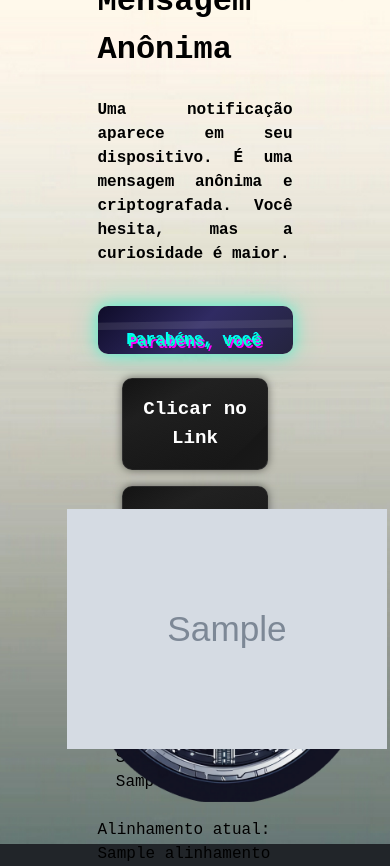
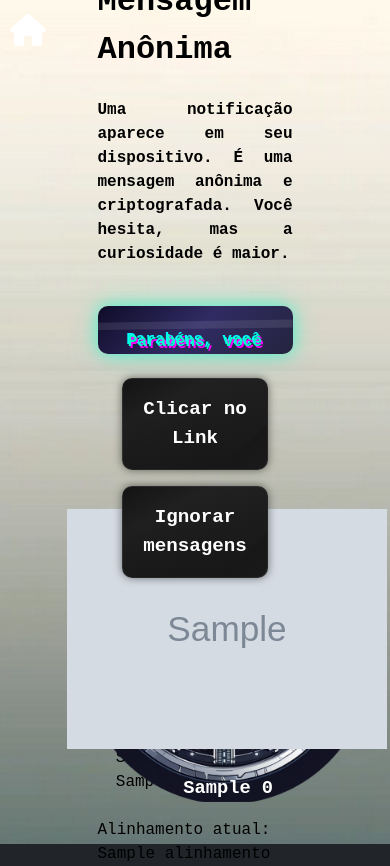
Before and after one commit to AlissoNNunes1/firewall_zero, a Django app: template game/templates/game/screen.html in a window 390 px wide. Run offline with Django 5.2, Linux system fonts and the light colour scheme; data comes from the database, SQL or seed files in the repository; both versions use the stored data as it was after the commit; tables that the repository leaves empty hold one stand-in row (values such as "Sample post"); the template is opened without the code that fills it: values that come from a table or form of the project are taken from there, most other values are stand-ins (such as "Sample title", 1, 10 or a date in 2020); grey boxes marked "Sample" are stand-in pictures; some web fonts are replaced.

Commit message:
feat(game): enhance character display with info overlay, add back-to-home icon, and improve layout responsiveness

```diff
--- a/game/static/screen.css
+++ b/game/static/screen.css
@@ -45,6 +45,7 @@
   gap: 1rem;
   width: 100%;
   animation: slideInBottomToTop 2s forwards;
+  z-index: 4;
 }
 
 .screen_answer_item {
@@ -105,6 +106,16 @@
   bottom: 5%;
   right: 5%;
 }
+.character_info{
+  position: fixed;
+  bottom: 5%;
+  left: 5%;
+  z-index: 2;
+}
+h3{
+  color:white;
+  z-index: 2;
+}
 
 .character_base {
   position: relative;
--- a/game/templates/game/screen.html
+++ b/game/templates/game/screen.html
@@ -5,11 +5,29 @@
     <title>{{ screen.title }}</title>
     <link rel="stylesheet" href="{% static 'global.css' %}">
     <link rel="stylesheet" href="{% static 'screen.css' %}">
+    <link rel="stylesheet" href="https://cdnjs.cloudflare.com/ajax/libs/font-awesome/6.0.0-beta3/css/all.min.css">
     <style>
         {{ screen.custom_css|safe }}
+        .back-to-home-icon {
+            position: absolute;
+            top: 10px;
+            left: 10px;
+            font-size: 2rem;
+            color: white;
+            text-decoration: none;
+            transition: color 0.3s, transform 0.3s;
+        }
+
+        .back-to-home-icon:hover {
+            color: #007bff;
+            transform: scale(1.1);
+        }
     </style>
 </head>
 <body class="screen_background">
+    <a href="{% url 'home_view' %}" class="back-to-home-icon" onclick="storeCurrentScreen(event)">
+        <i class="fas fa-home"></i>
+    </a>
     <h1 class="screen_title">
         <span class="screen_description">{{ screen.title }}</span>
     </h1>
@@ -43,19 +61,35 @@
             {% endif %}
         {% endfor %}
     </ul>
-    <div class="character_container">
-        {% for personagem in personagens %}
-            <div class="character_base"></div>
-            <div style="background-image: url('{{ personagem.image.url }}');" class="character"></div>
-        {% endfor %}
+    {% if personagens|length > 1 %}
+        <div class="character_container" style="display: flex; left: 0.5%; width: 100%; position: fixed; bottom: 5%; right: 2.5%; justify-content: space-between; align-items: center;">
+            {% for personagem in personagens %}
+                <div class="character_base">
+                    <div id="character_{{ forloop.counter }}" style="background-image: url('{{ personagem.image.url }}');" class="character"></div>
+                    <div class="character_info" style="position: absolute; bottom: 0%; left: 35%; z-index: 2;">
+                        <h3>{{ personagem.name }}</h3>
+                    </div>
+                </div>
+            {% endfor %}
+        </div>
+    {% elif personagens|length == 1 %}
+        <div class="character_container">
+            {% with personagem=personagens.0 %}
+                <div class="character_base">
+                    <div style="background-image: url('{{ personagem.image.url }}');" class="character"></div>
+                    <div class="character_info" style="position: absolute; bottom: 0%; left: 35%; z-index: 2;">
+                        <h3>{{ personagem.name }}</h3>
+                    </div>
+                </div>
+            {% endwith %}
+        </div>
+    {% endif %}
     </div>
-
     <div class="missions">
         {% for missao in missoes %}
             <div class="mission">
                 <h2>{{ missao.tipo }}</h2>
                 <p>{{ missao.descricao }}</p>
-                <!-- Adicione aqui a lógica para exibir os parâmetros específicos da missão -->
             </div>
         {% endfor %}
     </div>
@@ -64,7 +98,6 @@
             <div class="interactive_scene">
                 <h2>{{ cena.nome }}</h2>
                 <p>{{ cena.descricao }}</p>
-                <!-- Adicione aqui a lógica para exibir os mini-jogos e escolhas da cena -->
                 <div class="mini_games">
                     {% for mini_jogo in cena.mini_jogos.all %}
                         <a href="{% url 'hacking_mini_game_view' mini_jogo.id %}">{{ mini_jogo.name }}</a>
@@ -85,6 +118,15 @@
     </div>
     <script>
         {{ screen.custom_js|safe }}
+
+        function storeCurrentScreen(event) {
+            event.preventDefault();
+            localStorage.setItem('currentScreen', JSON.stringify({
+                chapter_num: {{ screen.chapter.num }},
+                screen_num: {{ screen.num }}
+            }));
+            window.location.href = "{% url 'home_view' %}";
+        }
     </script>
 </body>
 </html>
```
Also changed, not shown: db.sqlite3.
